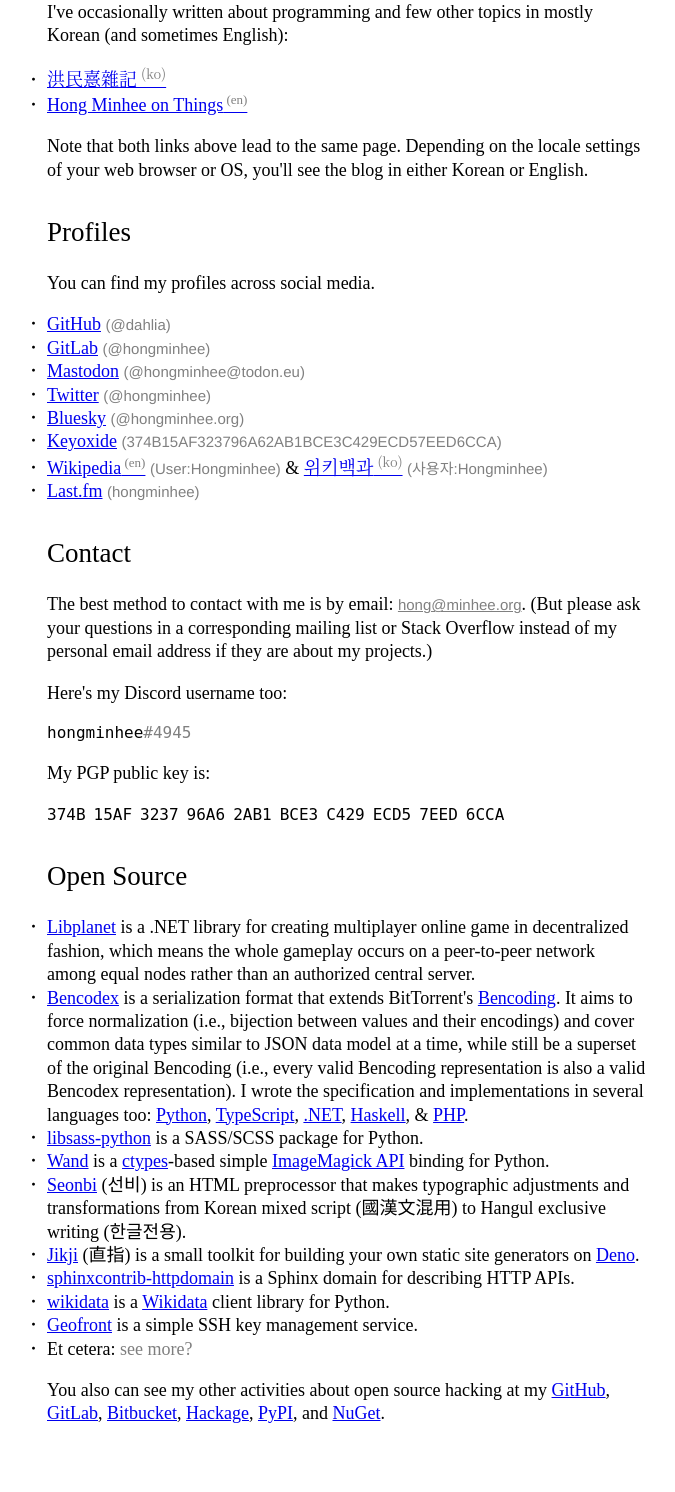
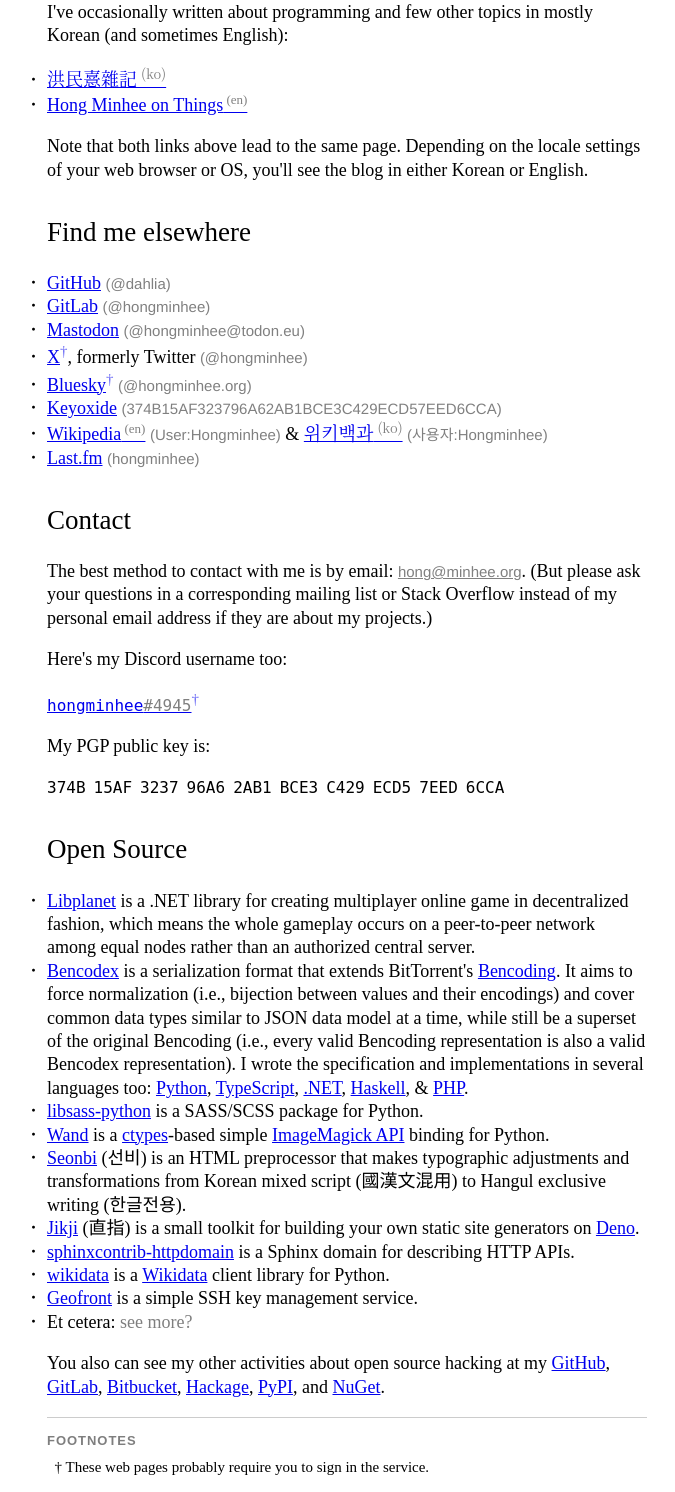
Before and after one commit to dahlia/hongminhee.org, a PHP site: page / in a window 1280 px wide. Shown: the part 379-1871 px from the top of the page, without its empty margins (304-979 px from the left). Before the commit the page ends 1802 px from the top, so only its background shows below. Run offline with PHP 8.4, Linux system fonts and the light colour scheme.

Commit message:
Indicate non-public pages

```diff
--- a/index.html
+++ b/index.html
@@ -63,8 +63,7 @@
     <p>Note that both links above lead to the same page.
       Depending on the locale settings of your web browser or OS,
       you'll see the blog in either Korean or English.</p>
-    <h2>Profiles</h2>
-    <p>You can find my profiles across social media.
+    <h2>Find me elsewhere</h2>
     <ul>
       <li><a href="https://github.com/dahlia" rel="me">GitHub</a>
           <span class="handle">(@dahlia)</span></li>
@@ -72,10 +71,12 @@
           <span class="handle">(@hongminhee)</span></li>
       <li><a href="https://todon.eu/@hongminhee" rel="me">Mastodon</a>
           <span class="handle">(@hongminhee@todon.eu)</span></li>
-      <li><a href="https://twitter.com/hongminhee" rel="me">Twitter</a>
-          <span class="handle">(@hongminhee)</span></li>
+      <li><a href="https://twitter.com/hongminhee" rel="me">X</a><a
+        href="#non-public" class="non-public"><sup>&dagger;</sup></a>,
+        formerly Twitter <span class="handle">(@hongminhee)</span></li>
       <li><a href="https://bsky.app/profile/hongminhee.org" rel="me"
-        >Bluesky</a> <span class="handle">(@hongminhee.org)</span></li>
+        >Bluesky</a><a href="#non-public" class="non-public"><sup
+        >&dagger;</sup></a> <span class="handle">(@hongminhee.org)</span></li>
       <li><a rel="me"
         href="https://keyoxide.org/374B15AF323796A62AB1BCE3C429ECD57EED6CCA"
         >Keyoxide</a>
@@ -98,9 +99,10 @@
        in a corresponding mailing list or Stack Overflow instead of
        my personal email address if they are about my projects.)</p>
     <p>Here's my Discord username too:</p>
-    <pre class="discord-username"><a
+    <p class="discord-username"><a
     href="https://discordapp.com/users/533568224642465802">hongminhee<span
-    >#4945</span></a></pre>
+    >#4945</span></a><a href="#non-public" class="non-public"
+    ><sup>&dagger;</sup></a></p>
     <p>My PGP public key is:</p>
     <pre class="pgp-key"><a
 href="https://keys.openpgp.org/pks/lookup?op=get&amp;options=mr&amp;search=0x374B15AF323796A62AB1BCE3C429ECD57EED6CCA"
@@ -213,5 +215,11 @@
     <a href="https://hackage.haskell.org/user/hongminhee" rel="me">Hackage</a>,
     <a href="https://pypi.org/user/dahlia/" rel="me">PyPI</a>, and
     <a href="https://www.nuget.org/profiles/hongminhee" rel="me">NuGet</a>.</p>
+    <div class="footnote">
+      <hr>
+      <h2>Footnotes</h2>
+      <p id="non-public"><span>&dagger;</span> These web pages probably require
+      you to sign in the service.</p>
+    </div>
   </body>
 </html>
--- a/style.css
+++ b/style.css
@@ -33,7 +33,7 @@
   font-weight: normal;
   margin-top: 1.2em;
 }
-h2:target:before {
+:target:before {
   position: absolute;
   margin-left: -1.5em;
   content: '\2192';
@@ -41,7 +41,7 @@
   animation: blinker 1s linear infinite;
 }
 @media (prefers-color-scheme: dark) {
-  h2:target:before {
+  :target:before {
     color: #c96565;
   }
 }
@@ -100,12 +100,17 @@
   opacity: 0.5;
 }
 
+a.non-public:link {
+  text-decoration: none;
+  cursor: help;
+  opacity: .6;
+}
 .handle {
   font-family: 'Helvetica Neue', Helvetica, Arial, sans-serif;
   color: gray;
   font-size: smaller;
 }
-.discord-username {
+.discord-username > a:first-child {
   font-family: monospace;
 }
 .discord-username span {
@@ -161,3 +166,29 @@
 .etc .hidden {
   display: none;
 }
+
+.footnote {
+  font-size: smaller;
+}
+.footnote > hr {
+  border: none;
+  border-top: 1px solid #ccc;
+}
+@media (prefers-color-scheme: dark) {
+  .footnote > hr { border-color: #333; }
+}
+.footnote > h2 {
+  font-size: small;
+  font-family: sans-serif;
+  font-weight: bolder;
+  letter-spacing: 0.075em;
+  text-transform: uppercase;
+  margin-bottom: 0;
+  opacity: .5;
+}
+.footnote > p {
+  margin: 0.5em;
+}
+.footnote > p:last-child {
+  margin-bottom: 1em;
+}
```
